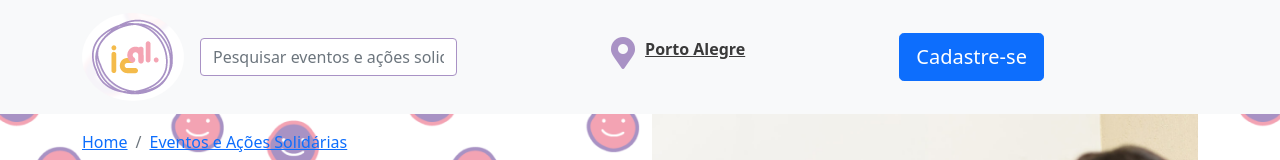
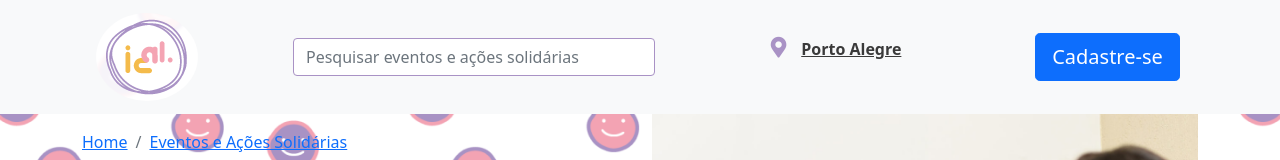
Before and after one commit to JoaoBitelo/hackatek-front, a React (Create React App) app: page / in a window 1280 px wide. Shown: the top 160 px of the page. Built offline with nearby package versions, Linux system fonts and the light colour scheme; data requests are answered from the project's data file.

Commit message:
HEader pronto

```diff
--- a/src/components/layout/Header.js
+++ b/src/components/layout/Header.js
@@ -14,12 +14,12 @@ import { Button } from "react-bootstrap";
 function Header() {
     return (
         <Navbar bg="light" expand="lg">
-            <Container>
-                <Navbar.Brand href="#home">
+            <Container style={{justifyContent: "space-around"}}>
+                <Navbar.Brand href="#home" style={{flex: 1, justifyContent: "center", paddingLeft: 14}}>
                     <Image roundedCircle src={image} />
                 </Navbar.Brand>
 
-                <Nav className="me-auto">
+                <Nav className="me-auto" style={{flex: 2, justifyContent: "center"}}>
                     <InputGroup>
                         <FormControl
                             placeholder="Pesquisar eventos e ações solidárias"
@@ -32,13 +32,13 @@ function Header() {
                     </InputGroup>
                 </Nav>
 
-                <Nav className="me-auto">
+                <Nav className="me-auto" style={{flex: 2, justifyContent: "center", alignItems: "baseline"}}>
                     <i
                         class="fas fa-map-marker-alt fa-2x"
                         style={{
                             color: "#A992C5",
-
-                            paddingRight: 10,
+                            paddingRight: 15,
+                            fontSize: "1.3rem",
                         }}
                     ></i>
 
@@ -54,7 +54,7 @@ function Header() {
                     </p>
                 </Nav>
 
-                <Nav className="me-auto">
+                <Nav className="me-auto" style={{flex: 1, justifyContent: "center"}}>
                     <Button size="lg" variant="primary">
                         Cadastre-se
                     </Button>
```
